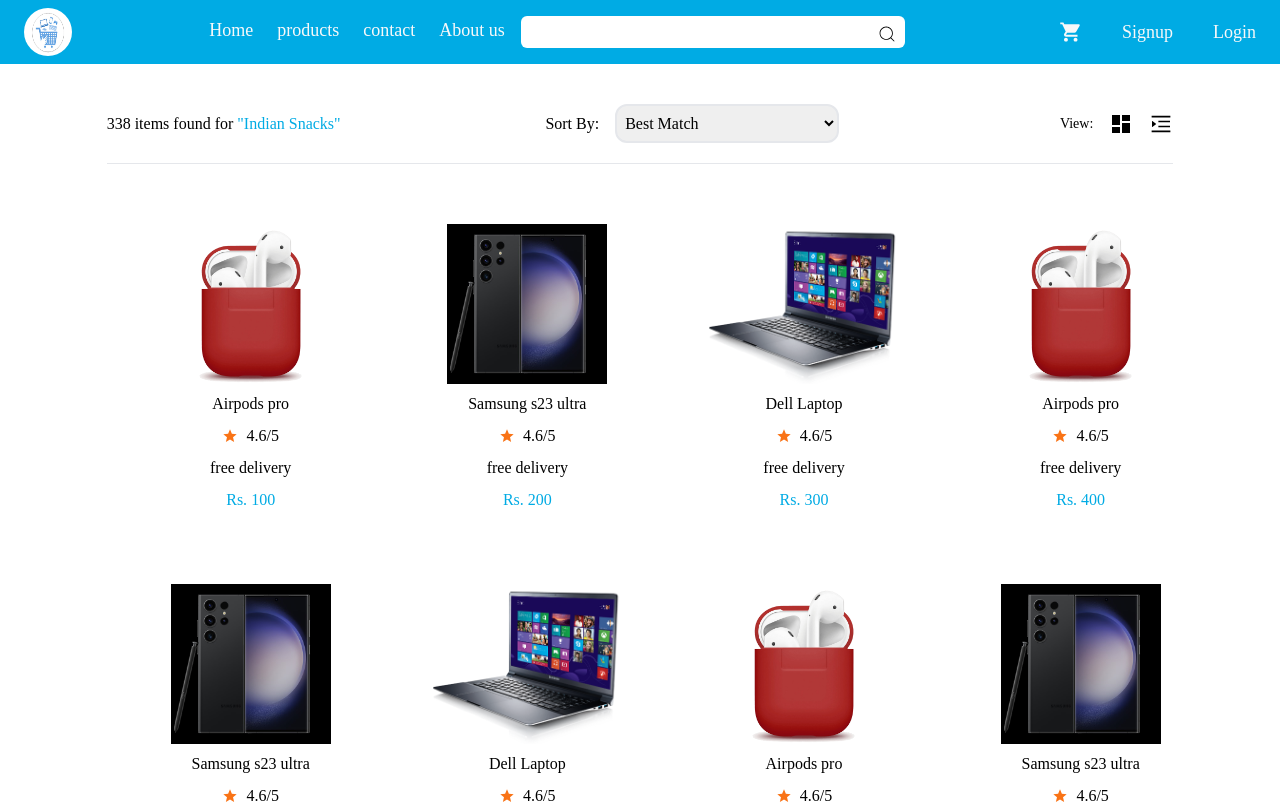
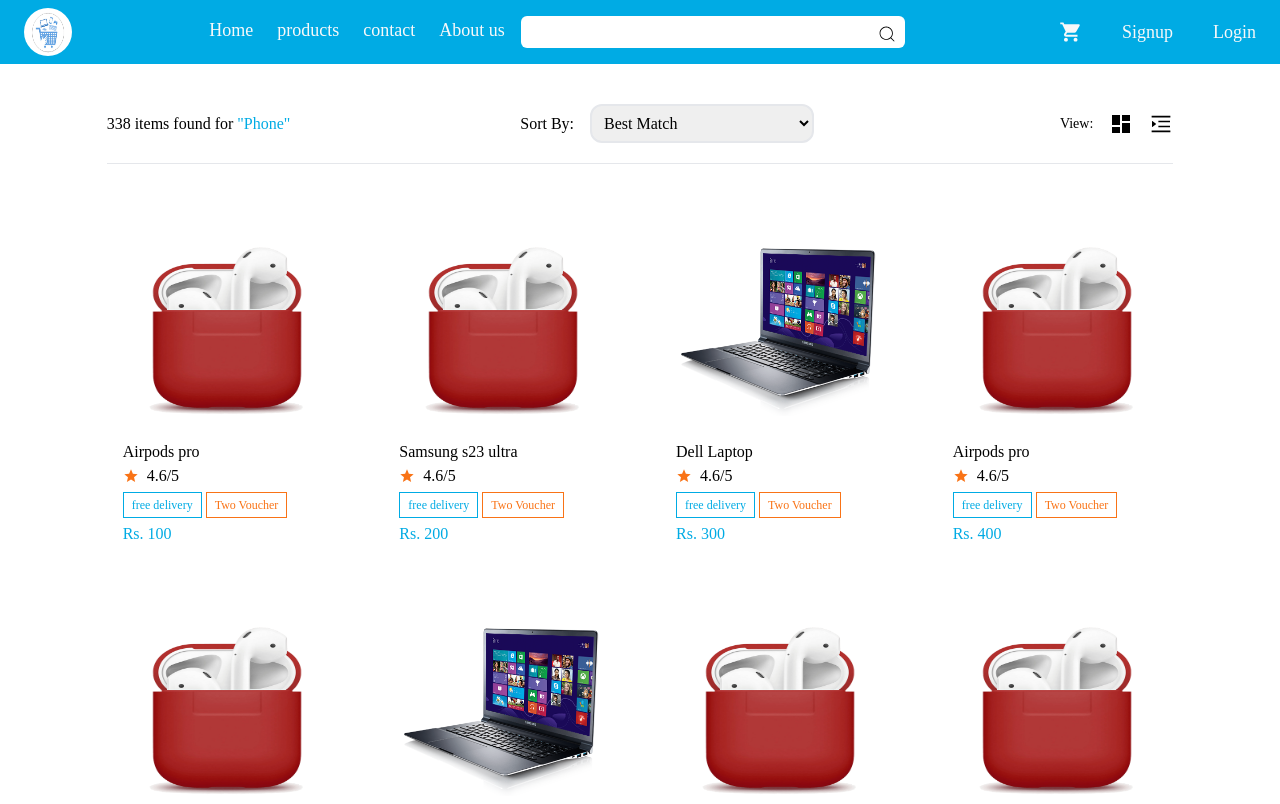
Before and after one commit to jivanaryal/E-commerce, a React (Vite) app in the folder frontend/: page /category in a window 1280 px wide. Shown: the top 804 px of the page. Built offline with nearby package versions, Linux system fonts and the light colour scheme; a web font is replaced by a local one.

Commit message:
added category wise product

```diff
--- a/frontend/src/App.jsx
+++ b/frontend/src/App.jsx
@@ -21,7 +21,6 @@
             <Route path="/contact" element={<Contact />} />
             <Route path="/cart" element={<Cart />} />
             <Route path="/category" element={<Products />} />
-            <Route path="/about" element={<Products />} />
           </Route>
         </Routes>
       </Router>
--- a/frontend/src/components/pages/contact/index.jsx
+++ b/frontend/src/components/pages/contact/index.jsx
@@ -1,4 +1,3 @@
-import React from "react";
 import Calltous from "./Calltous";
 import Writetous from "./Writetous";
 import Contactform from "./Contactform";
--- a/frontend/src/components/pages/homepage/index.jsx
+++ b/frontend/src/components/pages/homepage/index.jsx
@@ -5,6 +5,7 @@
 import Slider from "./Slider";
 import Team from "./Team";
 import Testimonials from "./Testimonials";
+import Footer from "../../footer/Footer";
 
 const index = () => {
   return (
@@ -17,6 +18,7 @@
       <Testimonials />
       <Services />
       <Team />
+      <Footer />
     </div>
   );
 };
--- a/frontend/src/components/pages/product/Products.jsx
+++ b/frontend/src/components/pages/product/Products.jsx
@@ -1,4 +1,3 @@
-import phone from "../../../assets/images/samsung.jpg";
 import laptop from "../../../assets/images/laptop-png-6778.png";
 import airpod from "../../../assets/images/airpod.png";
 import { MdDashboard, MdOutlineStarPurple500 } from "react-icons/md";
@@ -16,7 +15,7 @@
     name: "Samsung s23 ultra",
     newprice: 200,
 
-    image: phone,
+    image: airpod,
   },
   {
     name: "Dell Laptop",
@@ -34,7 +33,7 @@
     name: "Samsung s23 ultra",
     newprice: 500,
 
-    image: phone,
+    image: airpod,
   },
   {
     name: "Dell Laptop",
@@ -52,7 +51,7 @@
     name: "Samsung s23 ultra",
     newprice: 800,
 
-    image: phone,
+    image: airpod,
   },
   {
     name: "Dell Laptop",
@@ -64,6 +63,7 @@
 
 const Products = () => {
   const [filtering, setFiltering] = useState(sellingContent);
+  const [half, setHalf] = useState("half");
 
   const handleChange = (event) => {
     let newItem;
@@ -82,13 +82,12 @@
       {/* Top Box  */}
       <div className="top flex justify-between items-center">
         <div className="left">
-          338 items found for{" "}
-          <span className="text-mainColor">"Indian Snacks"</span>
+          338 items found for <span className="text-mainColor">"Phone"</span>
         </div>
         <div className="right flex items-center">
           <p>Sort By:</p>
           <select
-            className="border-2 py-2 rounded-xl mx-4 w-56 px-1"
+            className="border-2 py-2 rounded-xl mx-4 w-56 px-2"
             onChange={handleChange}
           >
             <option value="best">Best Match</option>
@@ -98,30 +97,91 @@
         </div>
         <div className="flex items-center gap-4 text-2xl">
           <p className="text-sm">View: </p>
-          <MdDashboard />
-          <AiOutlineMenuUnfold />
+          <MdDashboard
+            onClick={() => {
+              setHalf("half");
+            }}
+          />
+          <AiOutlineMenuUnfold
+            onClick={() => {
+              setHalf("full");
+            }}
+          />
         </div>
       </div>
       <hr className="my-5" />
 
       {/* Products Items  */}
+      {half === "half" && (
         <div className="grid grid-cols-4 gap-10 pt-10 items-center">
           {filtering.map((val, i) => (
             <div
               key={i}
-            className="w-72 h-80 gap-2 flex flex-col items-center hover:shadow-2xl"
+              className="w-60 h-[340px]  gap-2 flex flex-col items-start boxess "
             >
-            <img src={val.image} alt={val.name} className="h-40" />
+              <img
+                src={val.image}
+                alt={val.name}
+                className="h-52 w-full py-4"
+              />
+              <div className="flex flex-col px-4">
                 <div>{val.name}</div>
                 <div className="flex items-center gap-2">
                   <MdOutlineStarPurple500 className="text-orange-500" />
                   <div>4.6/5</div>
                 </div>
-            <div>free delivery</div>
+                <div className="flex gap-1 py-1">
+                  <button className="text-xs text-mainColor py-1 border-[1px] w-fit px-2 border-mainColor">
+                    free delivery
+                  </button>
+                  <button className="text-xs text-orange-500 py-1 border-[1px] w-fit px-2 border-orange-500">
+                    Two Voucher
+                  </button>
+                </div>
                 <div className="text-mainColor">Rs. {val.newprice}</div>
+              </div>
             </div>
           ))}
         </div>
+      )}
+      {half === "full" && (
+        <div className="flex flex-col gap-6 w-11/12">
+          {filtering.map((val, i) => (
+            <div key={i} className="flex justify-between boxess py-4 ">
+              <div className="left flex">
+                <img src={val.image} alt="" className="h-52 w-60" />
+                <div>
+                  <div>{val.name}</div>
+                  <div className="flex items-center gap-2">
+                    <MdOutlineStarPurple500 className="text-orange-500" />
+                    <div>4.6/5</div>
+                  </div>
+                  <div className="flex gap-1 py-1">
+                    <button className="text-xs text-mainColor py-1 border-[1px] w-fit px-2 border-mainColor">
+                      free delivery
+                    </button>
+                    <button className="text-xs text-orange-500 py-1 border-[1px] w-fit px-2 border-orange-500">
+                      Two Voucher
+                    </button>
+                  </div>
+                  <div className="info text-gray-600 text-xs flex flex-col gap-2 pt-4">
+                    <li>packgage included</li>
+                    <li>Made in china</li>
+                    <li>Multi-color family,multi pack,professional product</li>
+                    <li>charging Type:USB charging</li>
+                    <li>No scrating</li>
+                  </div>
+                </div>
+              </div>
+              <div className="right pr-10">
+                <div className="text-xl text-mainColor">Rs. {val.newprice}</div>
+                <strike className="text-gray-400 text-sm">Rs. 1999</strike>
+                <p className="text-sm">-56%</p>
+              </div>
+            </div>
+          ))}
+        </div>
+      )}
     </div>
   );
 };
--- a/frontend/src/index.css
+++ b/frontend/src/index.css
@@ -52,4 +52,6 @@
 option{
   height: 20px;
   padding: 6px;
+}.boxess:hover{
+  box-shadow: 0px 0px 3px 3px #e6dada;
 }
```
Lines whose indentation alone changed are shown as unchanged.
